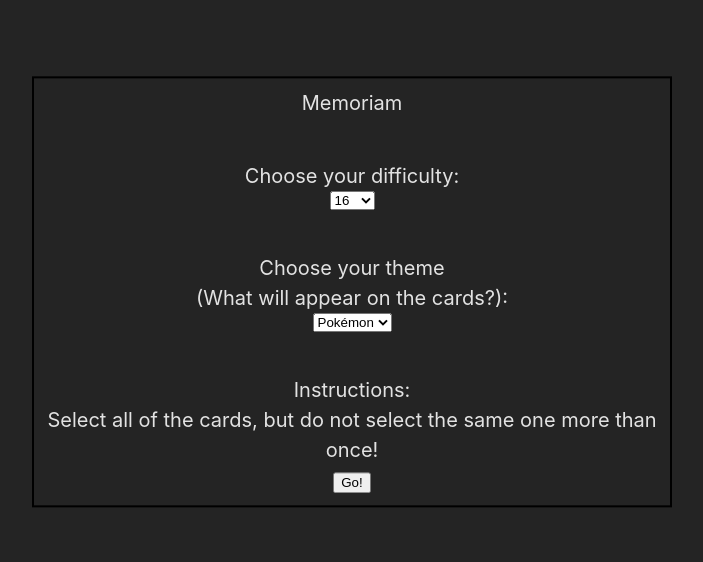
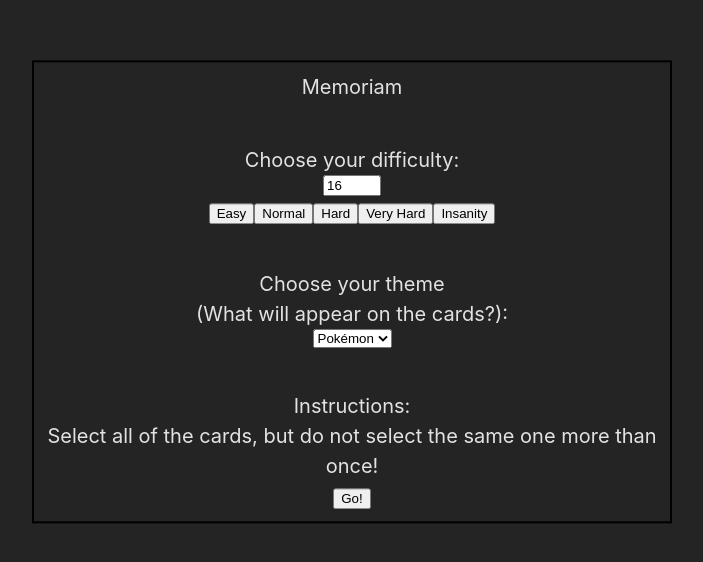
Before and after one commit to grizzlybearington/memoriam, a React (Vite) app: page / in a window 1280 px wide. Shown: the part 108-670 px from the top of the page, without its empty margins (288-991 px from the left). Built offline with nearby package versions, Linux system fonts and the light colour scheme.

Commit message:
Allow difficulty to be manually adjusted

```diff
--- a/src/App.tsx
+++ b/src/App.tsx
@@ -3,12 +3,12 @@ import Options from './components/Options';
 import OptionsModel from "./models/OptionsModel";
 import Game from './components/Game';
 
-export const BASEDIFFICULTY = 16;
+export const BaseDifficulty = 16;
 
 function App() {
 	const [showOptions, setShowOptions] = useState(true);
 	const [options, setOptions] =
-	useState<OptionsModel>({difficulty: BASEDIFFICULTY, theme: "Pokémon"});
+	useState<OptionsModel>({difficulty: BaseDifficulty, theme: "Pokémon"});
 
 	return (
 		<>
@@ -20,7 +20,10 @@ function App() {
 					setShowOptions(false);
 				}}/>
 			:
-				<Game opts={options}/>
+				<Game opts={options}
+					onReturnToOptions={() => {
+						setShowOptions(true);
+					}}/>
 			}
 		</>
 	);
--- a/src/components/Game.tsx
+++ b/src/components/Game.tsx
@@ -8,10 +8,11 @@ import GameOver from "./GameOver";
 import Victory from "./Victory";
 
 interface GameProps {
-	opts: OptionsModel
+	opts: OptionsModel,
+	onReturnToOptions: () => void
 }
 
-const Game = ( {opts} : GameProps) => {
+const Game = ( {opts, onReturnToOptions } : GameProps) => {
 
 	const [cards, setCards] = useState<PokeApiModel["results"][number][]>([]);
 	const [reload, setReload] = useState(true);
@@ -78,7 +79,7 @@ const Game = ( {opts} : GameProps) => {
 	return (
 		<>
 			{reload && <>Loading...</>}
-			{loadError && <>There was an error. Please refresh.</>}
+			{loadError && <>An unknown error occurred. Please refresh.</>}
 			{gameOver &&
 				<GameOver
 				onReplayClick = {() => {
@@ -91,11 +92,12 @@ const Game = ( {opts} : GameProps) => {
 			}
 			{victory &&
 				<Victory
+				maxScore={opts.difficulty}
 				onReplayClick = {() => {
 					setVictory(false);
 					scoreRef.current = 0;
-					opts.difficulty *= 2;
 					setReload(true);
+					onReturnToOptions();
 				}}
 				/>
 			}
--- a/src/components/Options.tsx
+++ b/src/components/Options.tsx
@@ -1,5 +1,5 @@
 import { useState } from "react";
-import { BASEDIFFICULTY } from "../App";
+import { BaseDifficulty } from "../App";
 import css from "../css/Options.module.css";
 import OptionsModel from "../models/OptionsModel";
 
@@ -8,21 +8,24 @@ interface OptionsProps {
 }
 
 const Options = ({ onOptionsSubmit }: OptionsProps) => {
-  const [difficulty, setDifficulty] = useState(BASEDIFFICULTY);
+	const MinDifficulty = 4;
+	const MaxDifficulty = 256;
+
+  const [difficulty, setDifficulty] = useState(BaseDifficulty);
   const [theme, setTheme] = useState("Pokémon");
+  const [numErrorText, setNumErrorText] = useState(false);
 
-  const handleDiffChange = (e: React.ChangeEvent<HTMLSelectElement>) :
-  void => {
-    setDifficulty(Number(e.target.value));
-  }
-
-  const handleThemeChange = (e: React.ChangeEvent<HTMLSelectElement>) :
-  void => {
-    setTheme(e.target.value);
-  }
+	function onDifficultyClick(selected: number) {
+		setDifficulty(selected);
+		setNumErrorText(false);
+	}
 
 	function onSubmit() {
-		onOptionsSubmit({...{difficulty}, ...{theme}});
+		if (difficulty < MinDifficulty || difficulty > MaxDifficulty) {
+			setNumErrorText(true);
+		} else {
+			onOptionsSubmit({...{difficulty}, ...{theme}});
+		}
 	}
 
   return (
@@ -31,25 +34,30 @@ const Options = ({ onOptionsSubmit }: OptionsProps) => {
 			<div className={css.option}>
 				<label>
 					Choose your difficulty:
-					<select
-					className={css.selectBox}
+					<input type="number"
+					min={MinDifficulty}
+					max={MaxDifficulty}
 					value={difficulty}
-					onChange={(e) => handleDiffChange(e)}>
-						<option>{BASEDIFFICULTY}</option>
-						<option>32</option>
-						<option>64</option>
-						<option>128</option>
-						<option>256</option>
-					</select>
+					className={`${css.optionBox} ${css.numberBox}`}
+					onChange={(e) => setDifficulty(Number(e.target.value))} />
+					<button onClick={() => onDifficultyClick(10)}>Easy</button>
+					<button onClick={() => onDifficultyClick(16)}>Normal</button>
+					<button onClick={() => onDifficultyClick(32)}>Hard</button>
+					<button onClick={() => onDifficultyClick(64)}>Very Hard</button>
+					<button onClick={() => onDifficultyClick(128)}>Insanity</button>
+					{numErrorText &&
+						<div className={css.errorText}>
+							(Number must be between {MinDifficulty} and {MaxDifficulty}!)
+						</div>}
 				</label>
 			</div>
 			<div className={css.option}>
 				<label>
 					Choose your theme<br/>(What will appear on the cards?):
 					<select
-					className={css.selectBox}
+					className={css.optionBox}
 					value={theme}
-					onChange={(e) => handleThemeChange(e)}>
+					onChange={(e) => setTheme(e.target.value)}>
 						<option>Pokémon</option>
 					</select>
 				</label>
--- a/src/components/Victory.tsx
+++ b/src/components/Victory.tsx
@@ -1,6 +1,7 @@
 import css from "../css/Victory.module.css";
 
 interface VictoryProps {
+	maxScore: number,
 	onReplayClick: () => void
 }
 
@@ -12,14 +13,15 @@ const victoryMessages = [
 	"The wiz-kid is here!",
 ];
 
-const Victory = ( { onReplayClick }: VictoryProps ) => {
+const Victory = ( { maxScore, onReplayClick }: VictoryProps ) => {
 
 	const victoryMessage =
 	victoryMessages[Math.floor(Math.random() * victoryMessages.length)];
 
 	return (
 		<div className={css.victory}>
-			{victoryMessage}
+			{victoryMessage} <br/>
+			You finished difficulty: {maxScore}.
 			<div className={css.replayButton} onClick={onReplayClick}>
 				A little harder?
 			</div>
--- a/src/css/Options.module.css
+++ b/src/css/Options.module.css
@@ -14,7 +14,16 @@
 	margin: 7% 0;
 }
 
-.selectBox {
+.optionBox {
 	display: block;
 	margin: 0 auto;
 }
+
+.errorText {
+	color: red;
+	font-size: 14px;
+}
+
+.numberBox {
+	width: 50px;
+}
```
